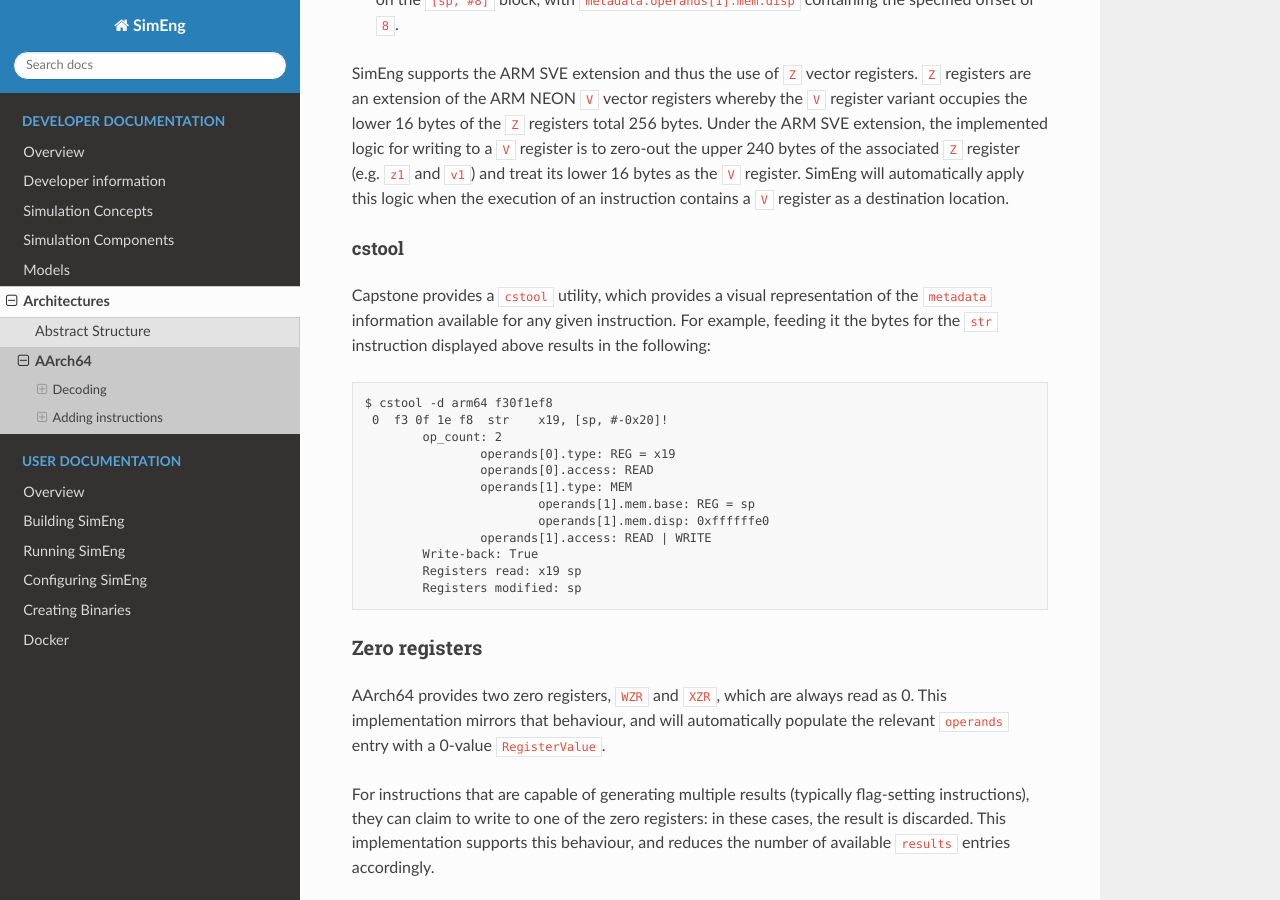
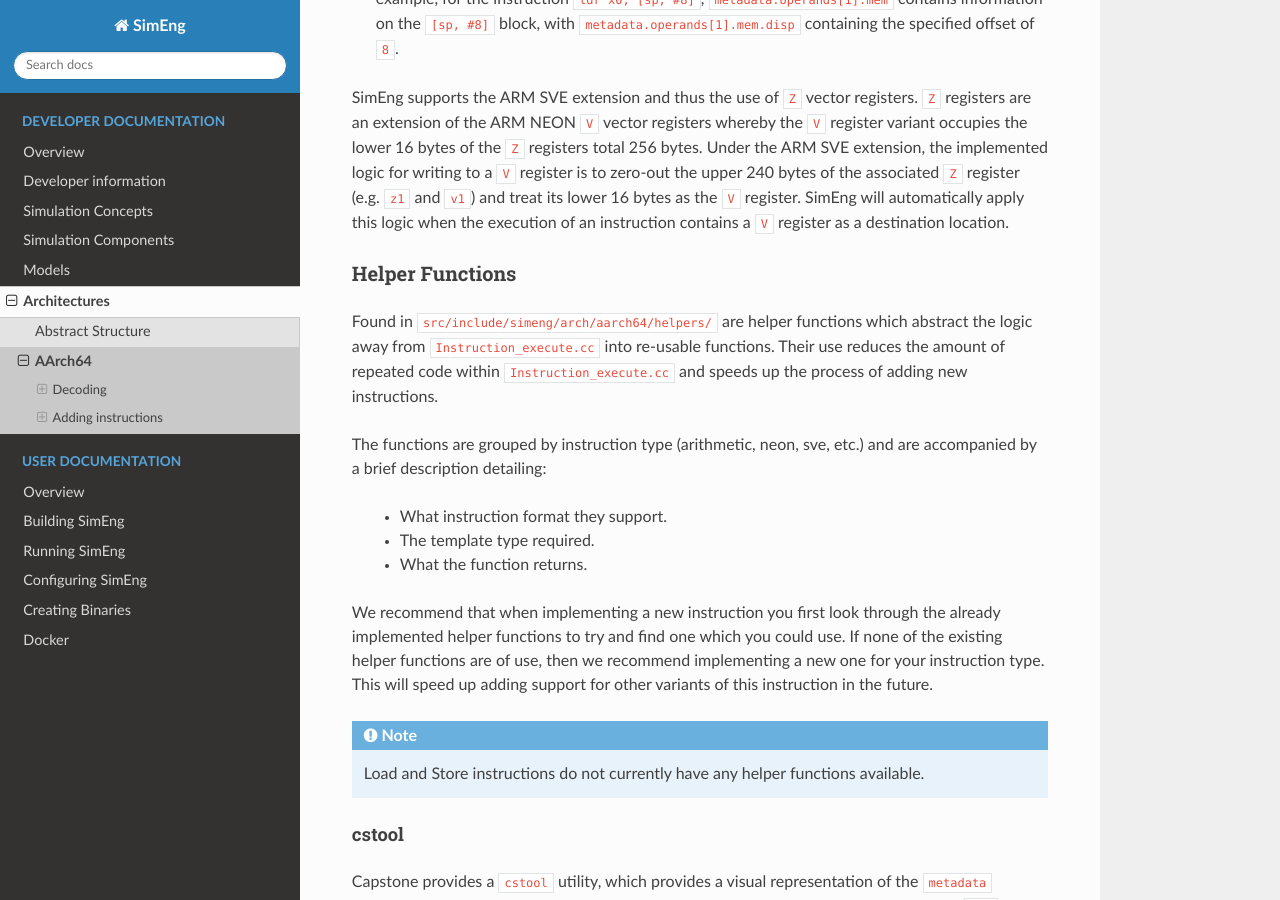
Before and after one commit to UoB-HPC/SimEng, a Sphinx documentation site: the page built from docs/sphinx/developer/arch/supported/aarch64.rst, in a window 1280 px wide and 900 px high, scrolled down 5231 px. Built offline with Sphinx 7.4.7 and the Read the Docs theme 2.0.0, drawn with Linux system fonts in a browser that asks for light colours; pages that are not in the unit, such as notebooks, are missing from menus.

Commit message:
Added new helper function description to documentation

```diff
--- a/docs/sphinx/developer/arch/supported/aarch64.rst
+++ b/docs/sphinx/developer/arch/supported/aarch64.rst
@@ -106,6 +106,23 @@
 
 SimEng supports the ARM SVE extension and thus the use of ``Z`` vector registers. ``Z`` registers are an extension of the ARM NEON ``V`` vector registers whereby the ``V`` register variant occupies the lower 16 bytes of the ``Z`` registers total 256 bytes. Under the ARM SVE extension, the implemented logic for writing to a ``V`` register is to zero-out the upper 240 bytes of the associated ``Z`` register (e.g. ``z1`` and ``v1``) and treat its lower 16 bytes as the ``V`` register. SimEng will automatically apply this logic when the execution of an instruction contains a ``V`` register as a destination location.
 
+Helper Functions
+****************
+
+Found in ``src/include/simeng/arch/aarch64/helpers/`` are helper functions which abstract the logic away from ``Instruction_execute.cc`` into re-usable functions.
+Their use reduces the amount of repeated code within ``Instruction_execute.cc`` and speeds up the process of adding new instructions.
+
+The functions are grouped by instruction type (arithmetic, neon, sve, etc.) and are accompanied by a brief description detailing:
+
+    - What instruction format they support.
+    - The template type required.
+    - What the function returns.
+
+We recommend that when implementing a new instruction you first look through the already implemented helper functions to try and find one which you could use.
+If none of the existing helper functions are of use, then we recommend implementing a new one for your instruction type. This will speed up adding support for other variants of this instruction in the future.
+
+.. Note:: Load and Store instructions do not currently have any helper functions available.
+
 cstool
 ''''''
 
```
